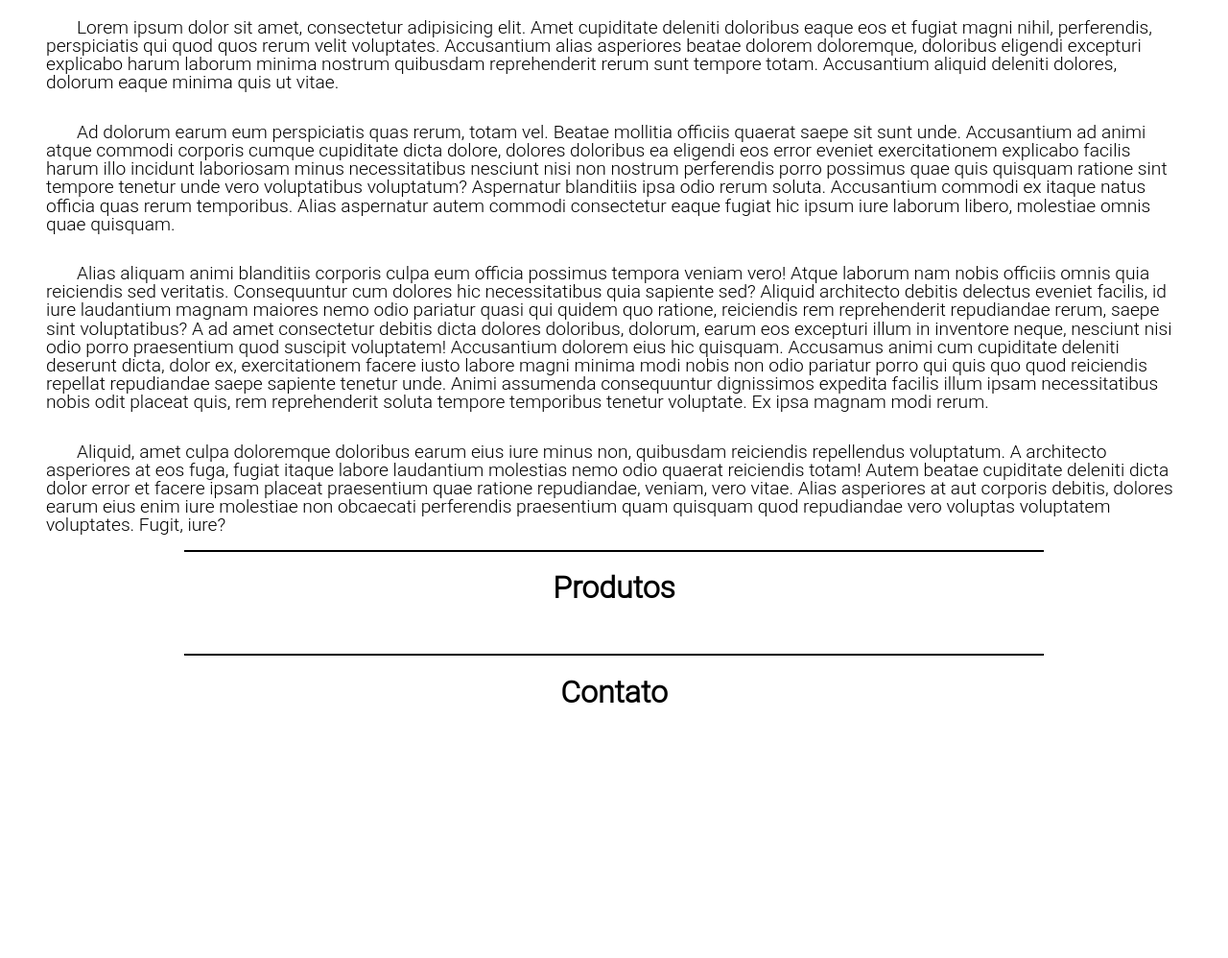
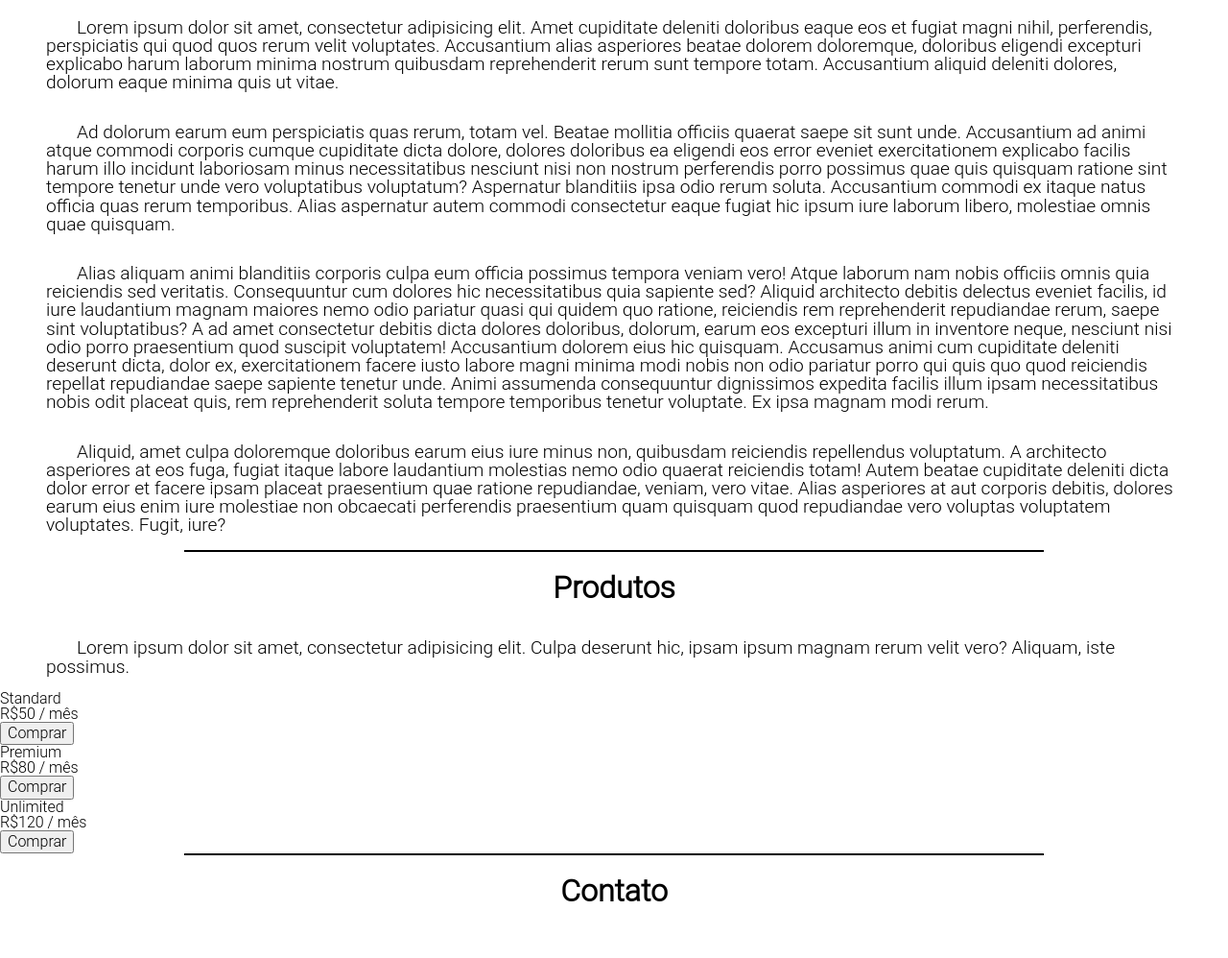
Before and after one commit to ADT1710/sna-tcc-tiw, a website: page index.html in a window 1280 px wide. Shown: the part 872-1870 px from the top of the page at 96% size. Before the commit the page ends 1662 px from the top, so only its background shows below. Drawn offline with Linux system fonts and the light colour scheme.

Commit message:
Produtos estruturados

```diff
--- a/index.html
+++ b/index.html
@@ -46,7 +46,24 @@
             <div class="conteudo_divisor"></div>
             <div class="produtos">
                 <h1 class="conteudo_titulo">Produtos</h1>
-                <p class="conteudo_texto"></p>
+                <p class="conteudo_texto">
+                    Lorem ipsum dolor sit amet, consectetur adipisicing elit. Culpa deserunt hic, ipsam ipsum magnam rerum velit vero? Aliquam, iste possimus.
+                </p>
+                <div class="produtos_box">
+                    <h2 class="produto_titulo">Standard</h2>
+                    <h3 class="produto_preço">R$50 / mês</h3>
+                    <button class="produto_botao">Comprar</button>
+                </div>
+                <div class="produtos_box">
+                    <h2 class="produto_titulo">Premium</h2>
+                    <h2 class="produto_preço">R$80 / mês</h2>
+                    <button class="produto_botao">Comprar</button>
+                </div>
+                <div class="produtos_box">
+                    <h2 class="produto_titulo">Unlimited</h2>
+                    <h2 class="produto_preço">R$120 / mês</h2>
+                    <button class="produto_botao">Comprar</button>
+                </div>
             </div>
             <div class="conteudo_divisor"></div>
             <div class="contato">
```
